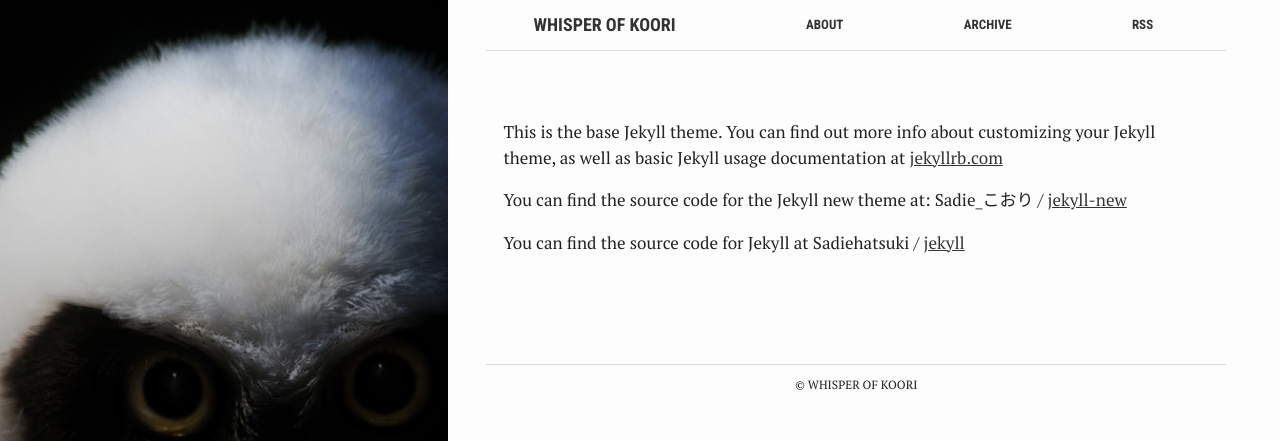
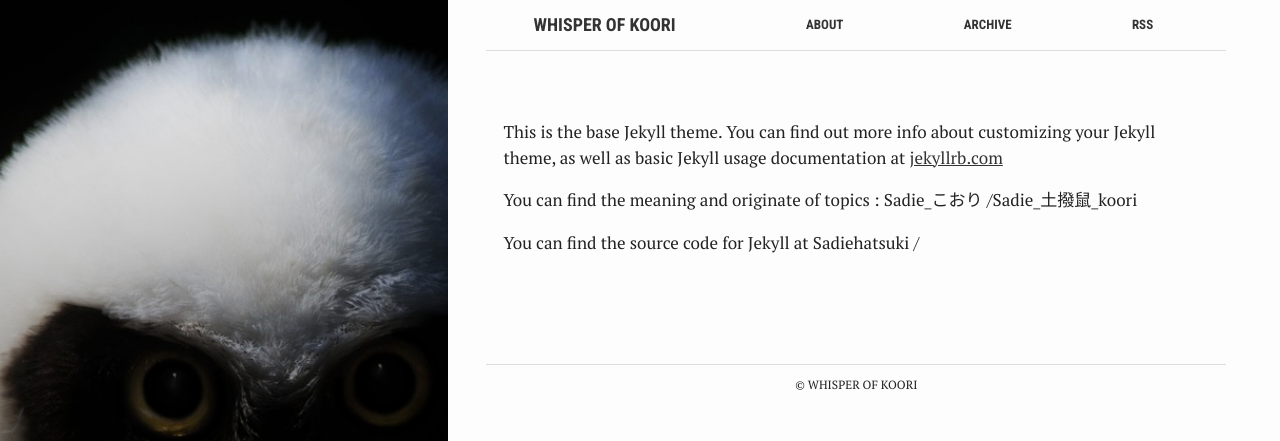
Before and after one commit to SadieKoori/Sadie.github.io, a Jekyll site: the page built from about.md, in a window 1280 px wide. Shown: the top 441 px of the page. Built offline with Jekyll 4.4.1, drawn with Linux system fonts in a browser that asks for light colours; Markdown is read by kramdown in place of the engine named in the settings.

Commit message:
Update about.md

```diff
--- a/about.md
+++ b/about.md
@@ -10,10 +10,9 @@ active: about
 
 This is the base Jekyll theme. You can find out more info about customizing your Jekyll theme, as well as basic Jekyll usage documentation at [jekyllrb.com](http://jekyllrb.com/)
 
-You can find the source code for the Jekyll new theme at:
-{{site.twitter_username}} /
-[jekyll-new](https://github.com/jglovier/jekyll-new)
+You can find the meaning and originate of topics :
+{{site.twitter_username}} /{{site.weibo_username}}
+
 
 You can find the source code for Jekyll at
 {{site.github_username}} /
-[jekyll](https://github.com/jekyll/jekyll)
```
